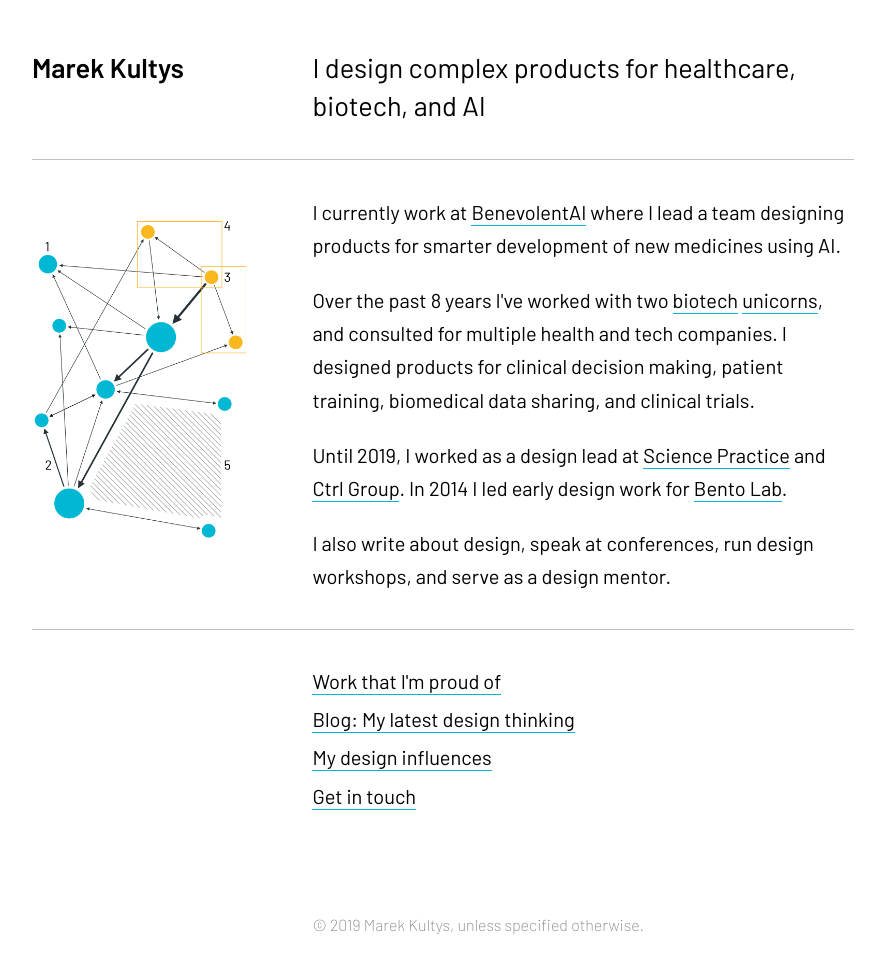
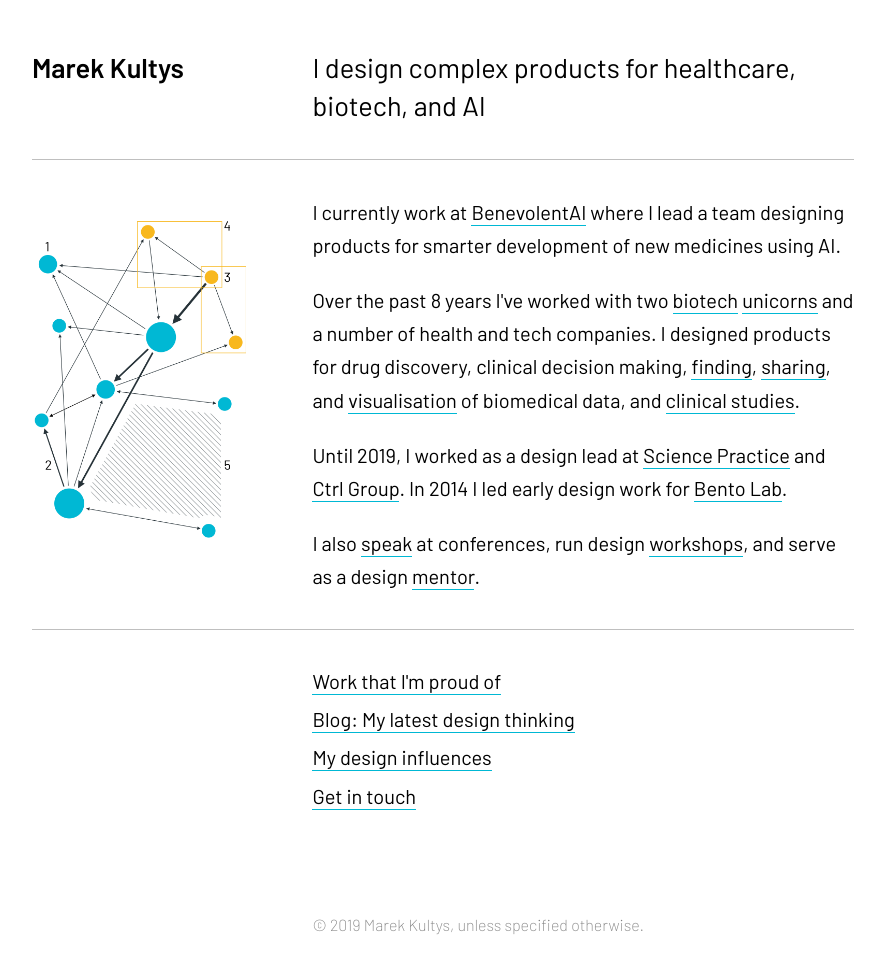
Before and after one commit to marek-kultys/marekkultys.github.io, a Jekyll site: the page built from index.html, in a window 1280 px wide. Shown: the whole page, without its empty margins (197-1082 px from the left). Built offline with Jekyll 4.4.1, drawn with Linux system fonts in a browser that asks for light colours.

Commit message:
Add more links to homepage

```diff
--- a/index.html
+++ b/index.html
@@ -14,13 +14,13 @@
          </p>
          <img src="/img/graph-h.png" class="banner-horizontal"/>
          <p>
-            Over the past 8 years I've worked with two <a href="http://benevolent.ai">biotech</a> <a href="http://immunocore.com">unicorns</a>, and consulted for multiple health and tech companies. I designed products for clinical decision making, patient training, biomedical data sharing, and clinical trials.
+            Over the past 8 years I've worked with two <a href="http://benevolent.ai">biotech</a> <a href="http://immunocore.com">unicorns</a> and a number of health and tech companies. I designed products for drug discovery, clinical decision making, <a href="https://www.science-practice.com/teams/bio-design/case-studies/bridging-data-silos/">finding</a>, <a href="https://www.ctrl-group.com/case-studies/vivli">sharing</a>, and <a href="https://www.science-practice.com/projects/sequence-bundles/">visualisation</a> of biomedical data, and <a href="https://fora.health/#case-studies">clinical studies</a>.
          </p>
          <p>
             Until 2019, I worked as a design lead at <a href="https://www.science-practice.com/teams/bio-design/">Science Practice</a> and <a href="https://www.ctrl-group.com/">Ctrl Group</a>. In 2014 I led early design work for <a href="https://www.bento.bio/">Bento Lab</a>.
          </p>
          <p>
-            I also write about design, speak at conferences, run design workshops, and serve as a design mentor.
+            I also <a href="https://wudsilesia.pl/agenda/#looking-for-a-warm-fuzzy-feeling-challenges-of-designing-an-ai-platform-for-drug-discovery">speak</a> at conferences, run design <a href="http://www.openvisconf.com/workshops/#design">workshops</a>, and serve as a design <a href="https://www.linkedin.com/posts/the-intrapreneurs-club_tech-innovation-intrapreneurship-activity-6610467161846755328-mZcY">mentor</a>.
          </p>
       </div>
    </div>
```
